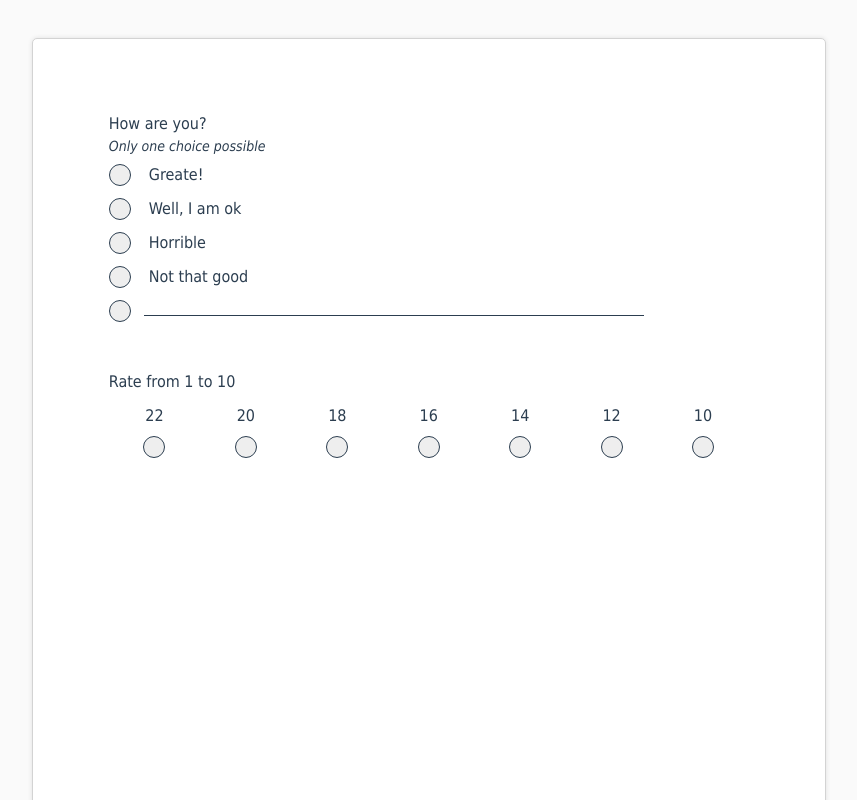
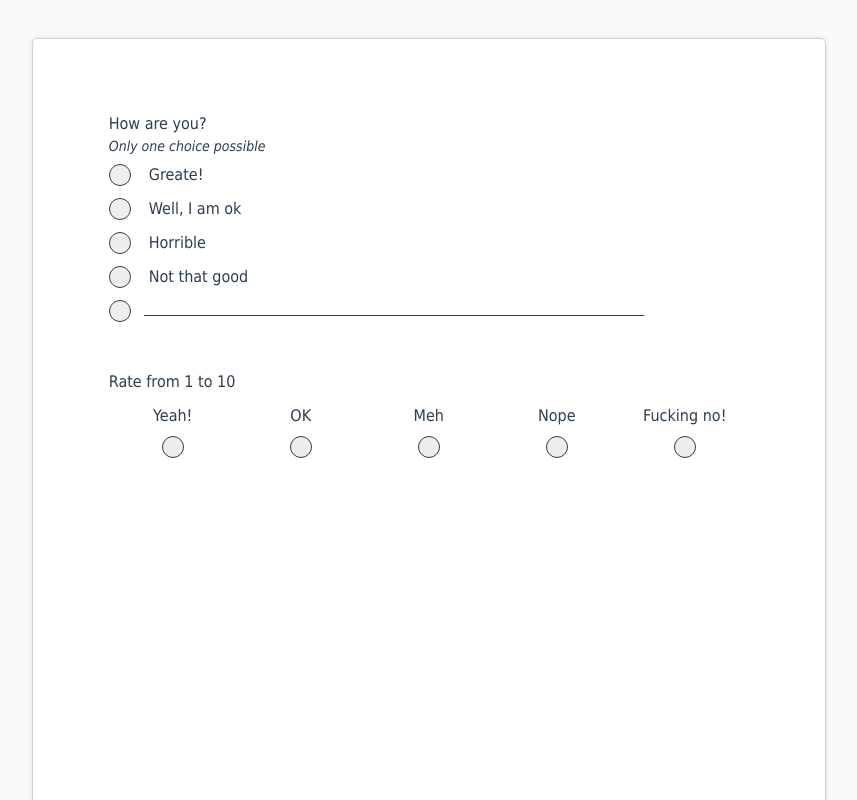
Before and after one commit to yss14/printable-surveys, a React (Create React App) app: page / in a window 1280 px wide. Shown: the top 800 px of the page, without its empty margins (211-1068 px from the left). Built offline with nearby package versions, Linux system fonts and the light colour scheme.

Commit message:
Extended likert scale for custom labels

```diff
--- a/src/App.tsx
+++ b/src/App.tsx
@@ -2,7 +2,7 @@ import * as React from 'react';
 import './App.css';
 import Page from './components/Page';
 import MultipleChoice, { MultipleChoiceProps } from './components/MultipleChoice';
-import LikertScale, { LikertScaleProps } from './components/LikertScala';
+import LikertScale, { LikertScaleProps } from './components/LikertScale';
 
 enum SurveyElementType {
 	MultipleChoice = 'MultipleChoice',
@@ -30,10 +30,11 @@ const survey: SurveyElement[] = [
 		type: SurveyElementType.LikertScale,
 		opts: {
 			question: 'Rate from 1 to 10',
-			from: 10,
-			to: 22,
-			step: 2,
-			randomInverse: true
+			from: 1,
+			to: 5,
+			step: 1,
+			randomInverse: true,
+			labels: ['Yeah!', 'OK', 'Meh', 'Nope', 'Fucking no!']
 		}
 	}
 ];
--- a/src/components/LikertScala.tsx
+++ b/src/components/LikertScale.tsx
@@ -56,12 +56,13 @@ export interface LikertScaleProps extends StyledComponentProps {
 	from?: number;
 	to?: number;
 	step?: number;
+	labels?: string[];
 	randomInverse?: boolean;
 }
 
-const LikertScale: React.StatelessComponent<LikertScaleProps> = ({ className, question, hint, from, to, step, randomInverse }) => {
+const LikertScale: React.StatelessComponent<LikertScaleProps> = ({ className, question, hint, from, to, step, randomInverse, labels }) => {
 	if ((to - from) % step !== 0) {
-		throw new Error(`Error at LikertScala: Range from ${from} to ${to} is divisible by ${step}`);
+		throw new Error(`Error at LikertScale: Range from ${from} to ${to} is divisible by ${step}`);
 	}
 
 	let data: number[] = [];
@@ -73,12 +74,18 @@ const LikertScale: React.StatelessComponent<LikertScaleProps> = ({ className, qu
 		data = Math.round(Math.random()) === 1 ? data : data.reverse();
 	}
 
+	if (labels !== undefined && labels.length !== data.length) {
+		throw new Error('Error at LikertScale: Length of provided labels array does not fit range length');
+	}
+
+	labels = labels || data.map(d => d.toString());
+
 	return (
 		<SurveyElement question={question} hint={hint}>
 			<StyledLikertScaleList>
 				{data.map((d, idx) => (
 					<StyledLikertScaleItem key={idx} length={data.length}>
-						<StyledLikertScaleItemLabel>{d}</StyledLikertScaleItemLabel>
+						<StyledLikertScaleItemLabel>{labels[idx]}</StyledLikertScaleItemLabel>
 						<LikertScaleItemCheckbox />
 					</StyledLikertScaleItem>
 				))}
@@ -97,7 +104,8 @@ StyledLikertScale.propTypes = {
 	from: PropTypes.number.isRequired,
 	to: PropTypes.number.isRequired,
 	step: PropTypes.number.isRequired,
-	randomInverse: PropTypes.bool.isRequired
+	randomInverse: PropTypes.bool.isRequired,
+	labels: PropTypes.arrayOf(PropTypes.string)
 };
 
 StyledLikertScale.defaultProps = {
```
